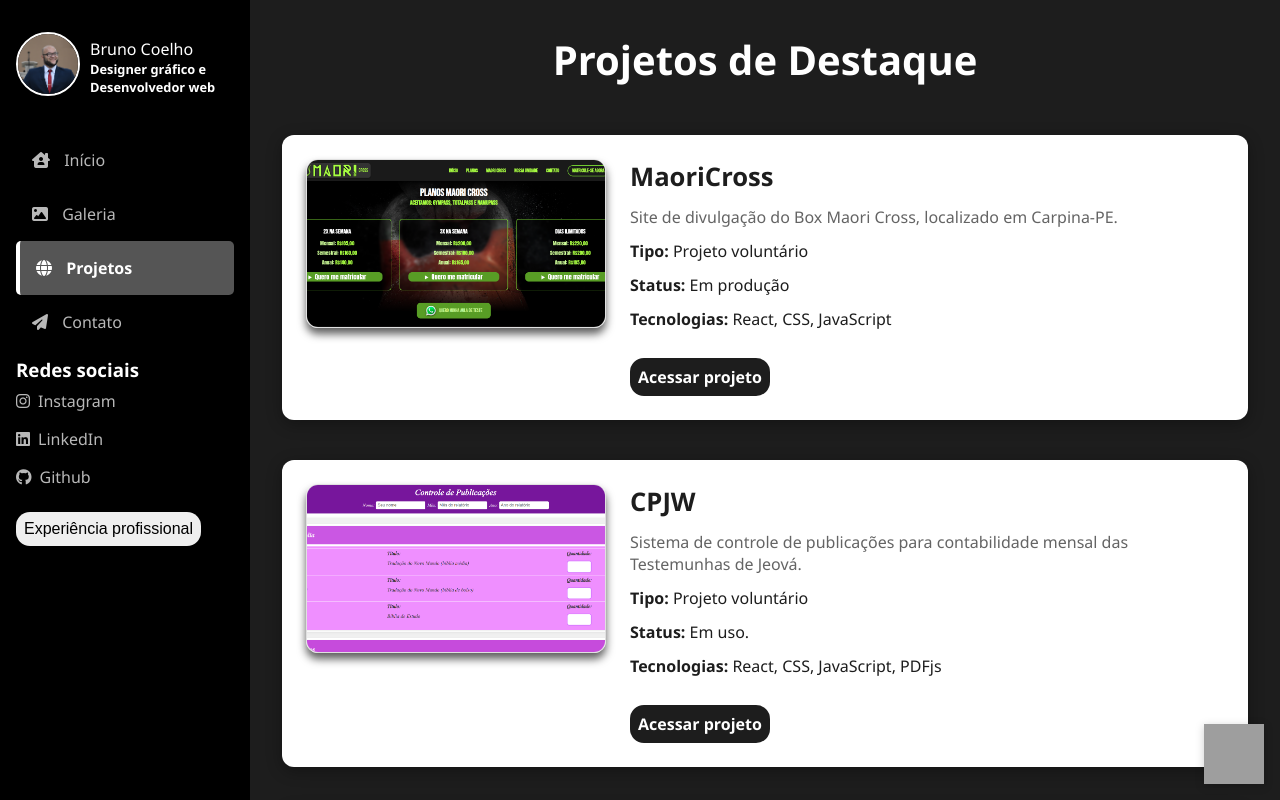
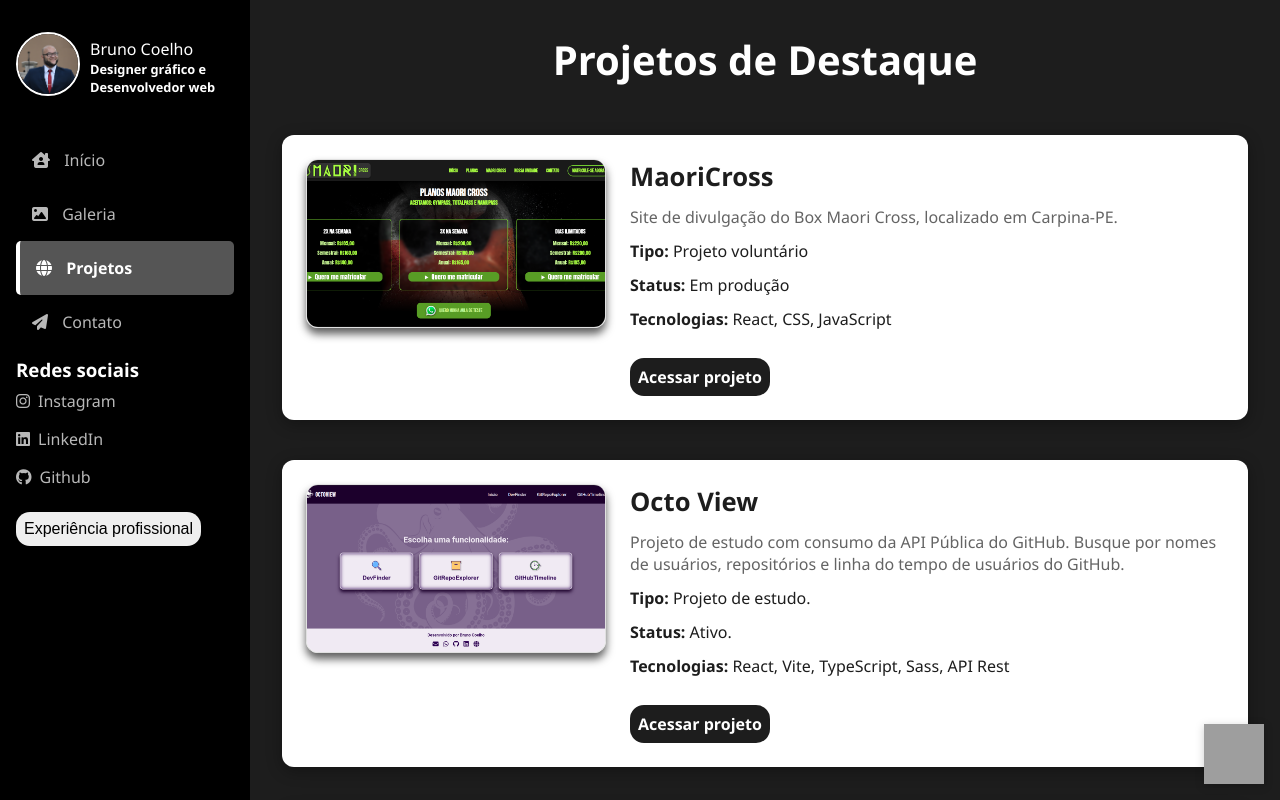
Before and after one commit to BMinority/brunocoelhodd, a React (Vite) app: page / in a window 1280 px wide. Both pictures are taken after a click on the item "Projetos". Shown: the top 800 px of the page. Built offline with nearby package versions, Linux system fonts and the light colour scheme; grey boxes are pictures that could not be loaded.

Commit message:
add: octo view project

```diff
--- a/src/components/jsx/Projects.jsx
+++ b/src/components/jsx/Projects.jsx
@@ -1,83 +1,104 @@
-import React from 'react'
-import '../css/Projects.css'
+import React from "react";
+import "../css/Projects.css";
 
-import MaoriImg from '../../assets/screenshots/maoricross.png'
-import CPJWImg from '../../assets/screenshots/controleDePublicacoes.png'
-import InterarteImg from '../../assets/screenshots/interarte.png'
-import PostoCidadeImg from '../../assets/screenshots/postoCidade.png'
-import PedeJaImg from '../../assets/screenshots/pedeJa.png'
-import CatchApiImg from '../../assets/screenshots/catchapi.png'
-import NexusImg from '../../assets/screenshots/nexusmarvel.png'
+import MaoriImg from "../../assets/screenshots/maoricross.png";
+import CPJWImg from "../../assets/screenshots/controleDePublicacoes.png";
+import InterarteImg from "../../assets/screenshots/interarte.png";
+import PostoCidadeImg from "../../assets/screenshots/postoCidade.png";
+import PedeJaImg from "../../assets/screenshots/pedeJa.png";
+import CatchApiImg from "../../assets/screenshots/catchapi.png";
+import NexusImg from "../../assets/screenshots/nexusmarvel.png";
+import OctoViewImg from "../../assets/screenshots/octoview.png";
 
 const projetos = [
   {
-        nome: 'MaoriCross',
-        url: 'https://maoricross.vercel.app/',
-        descricao: 'Site de divulgação do Box Maori Cross, localizado em Carpina-PE.',
-        tipo: 'Projeto voluntário',
-        tecnologias: ['React', 'CSS', 'JavaScript'],
-        statusAtual: 'Em produção',
+    nome: "MaoriCross",
+    url: "https://maoricross.vercel.app/",
+    descricao:
+      "Site de divulgação do Box Maori Cross, localizado em Carpina-PE.",
+    tipo: "Projeto voluntário",
+    tecnologias: ["React", "CSS", "JavaScript"],
+    statusAtual: "Em produção",
     imagem: MaoriImg,
   },
+
   {
-        nome: 'CPJW',
-        url: 'https://cpjw.vercel.app/',
-        descricao: 'Sistema de controle de publicações para contabilidade mensal das Testemunhas de Jeová.',
-        tipo: 'Projeto voluntário',
-        tecnologias: ['React', 'CSS', 'JavaScript', 'PDFjs'],
-        statusAtual: 'Em uso.',
+    nome: "Octo View",
+    url: "https://octoview.netlify.app/",
+    descricao:
+      "Projeto de estudo com consumo da API Pública do GitHub. Busque por nomes de usuários, repositórios e linha do tempo de usuários do GitHub.",
+    tipo: "Projeto de estudo.",
+    tecnologias: ["React", "Vite", "TypeScript", "Sass", "API Rest"],
+    statusAtual: "Ativo.",
+    imagem: OctoViewImg,
+  },
+
+  {
+    nome: "Marvel NEXUS",
+    url: "https://nexusmarvel.netlify.app/",
+    descricao:
+      "Projeto de estudo com consumo de API Rest oficial da Marvel Comics.",
+    tipo: "Projeto de estudo.",
+    tecnologias: ["React", "Vite", "TypeScript", "Sass", "API Rest"],
+    statusAtual: "Ativo.",
+    imagem: NexusImg,
+  },
+
+  {
+    nome: "Catch API",
+    url: "https://catchapi.netlify.app/",
+    descricao: "Projeto de estudo com consumo de API Rest da PokeAPI.",
+    tipo: "Projeto de estudo",
+    tecnologias: ["React", "Vite", "Sass", "API Rest"],
+    statusAtual: "Ativo.",
+    imagem: CatchApiImg,
+  },
+
+  {
+    nome: "CPJW",
+    url: "https://cpjw.vercel.app/",
+    descricao:
+      "Sistema de controle de publicações para contabilidade mensal das Testemunhas de Jeová.",
+    tipo: "Projeto voluntário",
+    tecnologias: ["React", "CSS", "JavaScript", "PDFjs"],
+    statusAtual: "Em uso.",
     imagem: CPJWImg,
   },
+
   {
-        nome: 'Marvel NEXUS',
-        url: 'https://nexusmarvel.netlify.app/',
-        descricao: 'Projeto de estudo com consumo de API Rest oficial da Marvel Comics.',
-        tipo: 'Projeto de estudo.',
-        tecnologias: ['React', 'Vite', 'TypeScript', 'Sass', 'API Rest'],
-        statusAtual: 'Ativo.',
-        imagem: NexusImg,
-    },
-        {
-        nome: 'Catch API',
-        url: 'https://catchapi.netlify.app/',
-        descricao: 'Projeto de estudo com consumo de API Rest da PokeAPI.',
-        tipo: 'Projeto de estudo',
-        tecnologias: ['React', 'Vite', 'Sass', 'API Rest'],
-        statusAtual: 'Ativo.',
-        imagem: CatchApiImg,
-    },
-    {
-        nome: 'Interarte Info',
-        url: 'https://interarteinfo.netlify.app/',
-        descricao: 'Site de divulgação dos serviços da Inter@rte - Informática e Gráfica rápida.',
-        tipo: 'Projeto voluntário',
-        tecnologias: ['React', 'CSS', 'JavaScript'],
-        statusAtual: 'Em uso.',
+    nome: "Interarte Info",
+    url: "https://interarteinfo.netlify.app/",
+    descricao:
+      "Site de divulgação dos serviços da Inter@rte - Informática e Gráfica rápida.",
+    tipo: "Projeto voluntário",
+    tecnologias: ["React", "CSS", "JavaScript"],
+    statusAtual: "Em uso.",
     imagem: InterarteImg,
   },
   {
-        nome: 'Posto Cidade',
-        url: 'https://postocidadecarpina.vercel.app/',
-        descricao: 'Site de divulgação do Posto Cidade, localizado em Carpina-PE.',
-        tipo: 'Projeto voluntário',
-        tecnologias: ['React', 'CSS', 'JavaScript'],
-        statusAtual: 'Não utilizado',
+    nome: "Posto Cidade",
+    url: "https://postocidadecarpina.vercel.app/",
+    descricao: "Site de divulgação do Posto Cidade, localizado em Carpina-PE.",
+    tipo: "Projeto voluntário",
+    tecnologias: ["React", "CSS", "JavaScript"],
+    statusAtual: "Não utilizado",
     imagem: PostoCidadeImg,
   },
   {
-        nome: 'Pede Já',
-        url: 'https://pedeja.vercel.app/',
-        descricao: 'Site fictício de pedidos de comida online, desenvolvido como projeto de estudo.',
-        tipo: 'Projeto de estudo',
-        tecnologias: ['React', 'CSS', 'JavaScript'],
-        statusAtual: 'Ativo',
+    nome: "Pede Já",
+    url: "https://pedeja.vercel.app/",
+    descricao:
+      "Site fictício de pedidos de comida online, desenvolvido como projeto de estudo.",
+    tipo: "Projeto de estudo",
+    tecnologias: ["React", "CSS", "JavaScript"],
+    statusAtual: "Ativo",
     imagem: PedeJaImg,
   },
-]
+];
 
 function Projects() {
   return (
-        <section className="bc-project-container" id='projects'>
+    <section className="bc-project-container" id="projects">
       <h2 className="bc-project-title">Projetos de Destaque</h2>
       <div className="bc-project-content">
         {projetos.map((projeto, index) => (
@@ -98,10 +119,21 @@
             <div className="bc-project-info">
               <h3>{projeto.nome}</h3>
               <p className="bc-project-descricao">{projeto.descricao}</p>
-                            <p><strong>Tipo:</strong> {projeto.tipo}</p>
-                            <p><strong>Status:</strong> {projeto.statusAtual}</p>
-                            <p><strong>Tecnologias:</strong> {projeto.tecnologias.join(', ')}</p>
-                            <a href={projeto.url} target="_blank" rel="noopener noreferrer" className="bc-project-link">
+              <p>
+                <strong>Tipo:</strong> {projeto.tipo}
+              </p>
+              <p>
+                <strong>Status:</strong> {projeto.statusAtual}
+              </p>
+              <p>
+                <strong>Tecnologias:</strong> {projeto.tecnologias.join(", ")}
+              </p>
+              <a
+                href={projeto.url}
+                target="_blank"
+                rel="noopener noreferrer"
+                className="bc-project-link"
+              >
                 Acessar projeto
               </a>
             </div>
@@ -109,7 +141,7 @@
         ))}
       </div>
     </section>
-    )
+  );
 }
 
-export default Projects
+export default Projects;
```
Also changed, not shown: src/assets/screenshots/octoview.png (added). Lines whose indentation alone changed are shown as unchanged.
